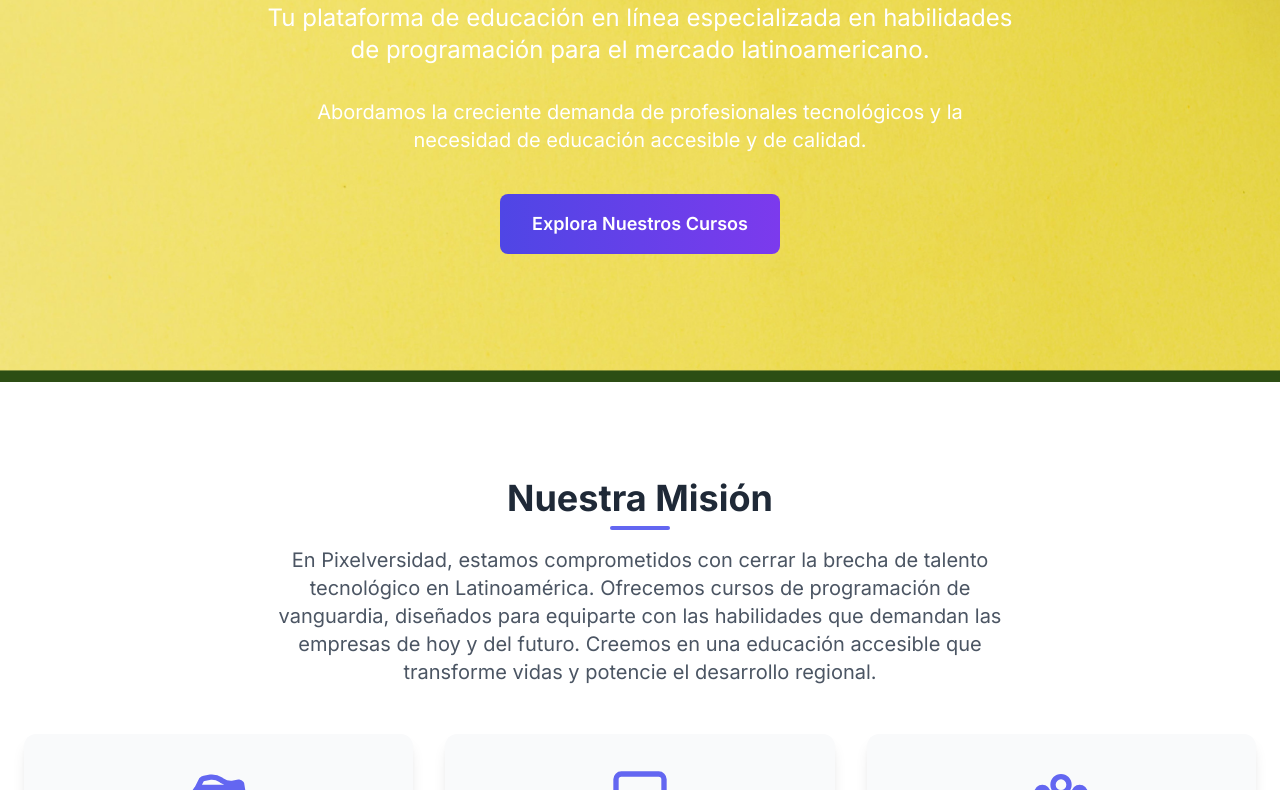
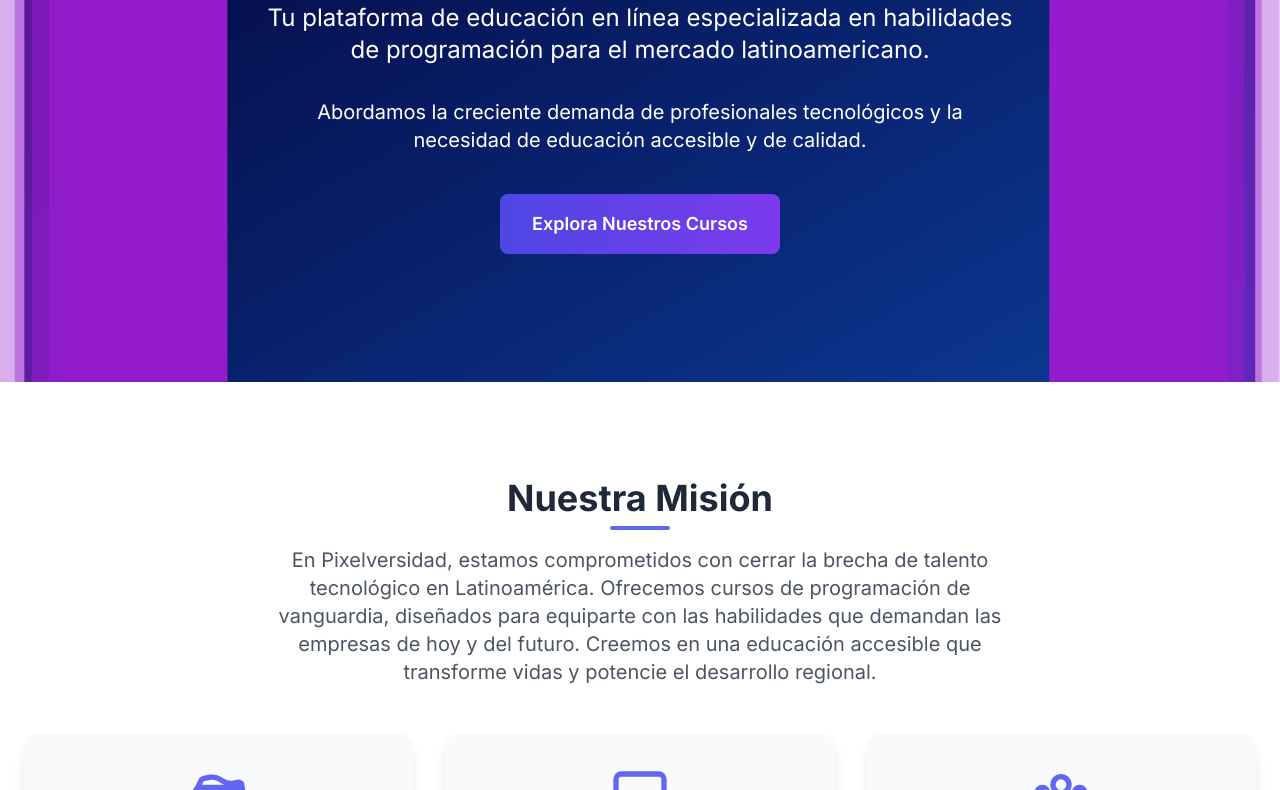
Before and after one commit to AlejandroGordillo/ENS_CATALOGOV1, a plain HTML site: page index.html in a window 1280 px wide. Shown: the part 278-1068 px from the top of the page. Drawn offline with nearby package versions, Linux system fonts and the light colour scheme.

Commit message:
Update index.html

```diff
--- a/index.html
+++ b/index.html
@@ -13,7 +13,7 @@
         .hero-bg {
             /*background-color: #1a202c; */
             /*background-image: linear-gradient(to bottom right, #1a202c, #2d3748); */
-            background-image: url('src/fondo4.png');
+            background-image: url('src/fondo5.png');
             background-size: cover;
             background-position: center;
             background-repeat: no-repeat;
```
